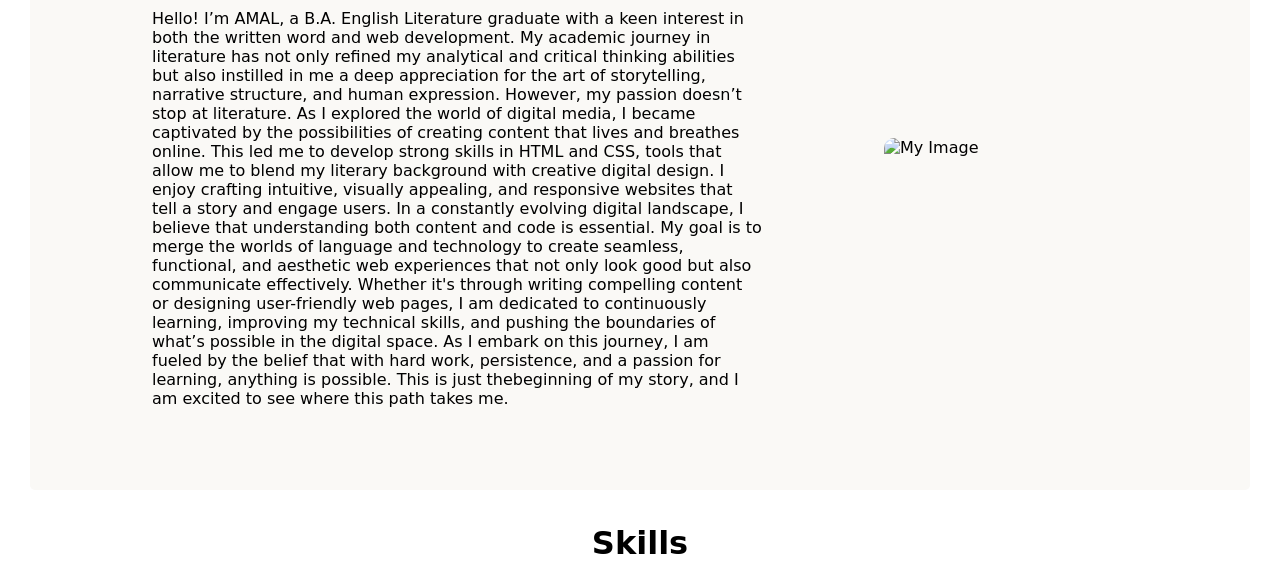
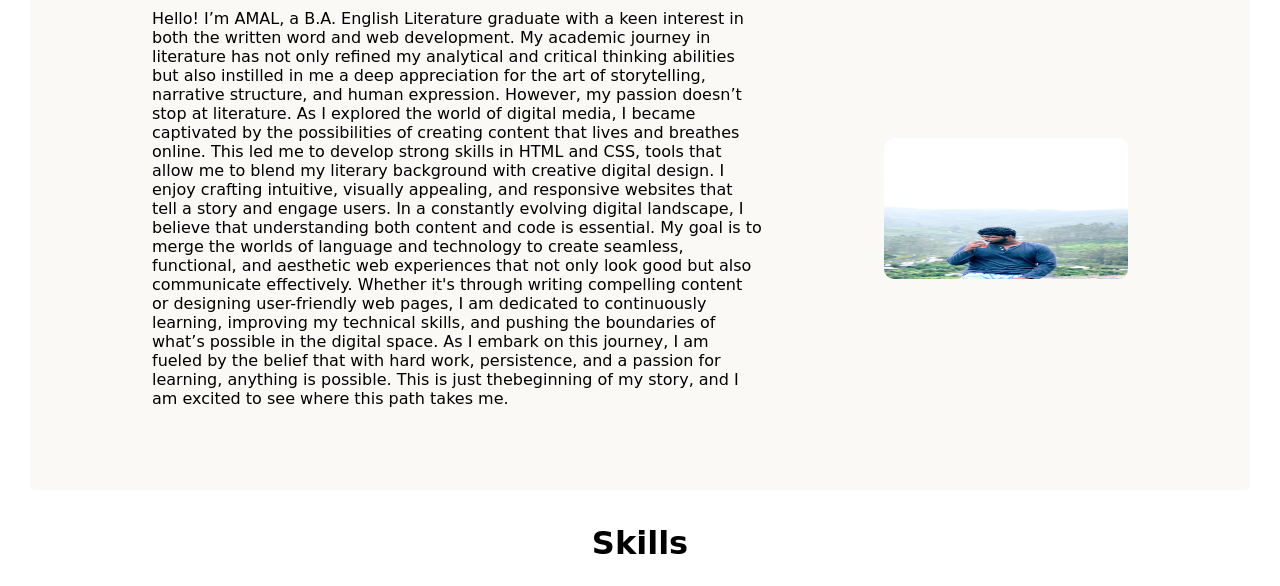
Before and after one commit to amalvs369/portfolio, a plain HTML site: page index.html in a window 1280 px wide. Shown: the part 980-1566 px from the top of the page. Drawn offline with nearby package versions, Linux system fonts and the light colour scheme.

Commit message:
Update index.html

```diff
--- a/index.html
+++ b/index.html
@@ -58,7 +58,7 @@ In a constantly evolving digital landscape, I believe that understanding both co
 
 Whether it's through writing compelling content or designing user-friendly web pages, I am dedicated to continuously learning, improving my technical skills, and pushing the boundaries of what’s possible in the digital space.
                 As I embark on this journey, I am fueled by the belief that with hard work, persistence, and a passion for learning, anything is possible. This is just  thebeginning of my story, and I am excited to see where this path takes me.</p>
-                <img src="image/protfolioimage.jpeg" alt="My Image" class="my-image">
+                <img src="protfolioimage.jpeg" alt="My Image" class="my-image">
             </div>
         </div>
 
```
